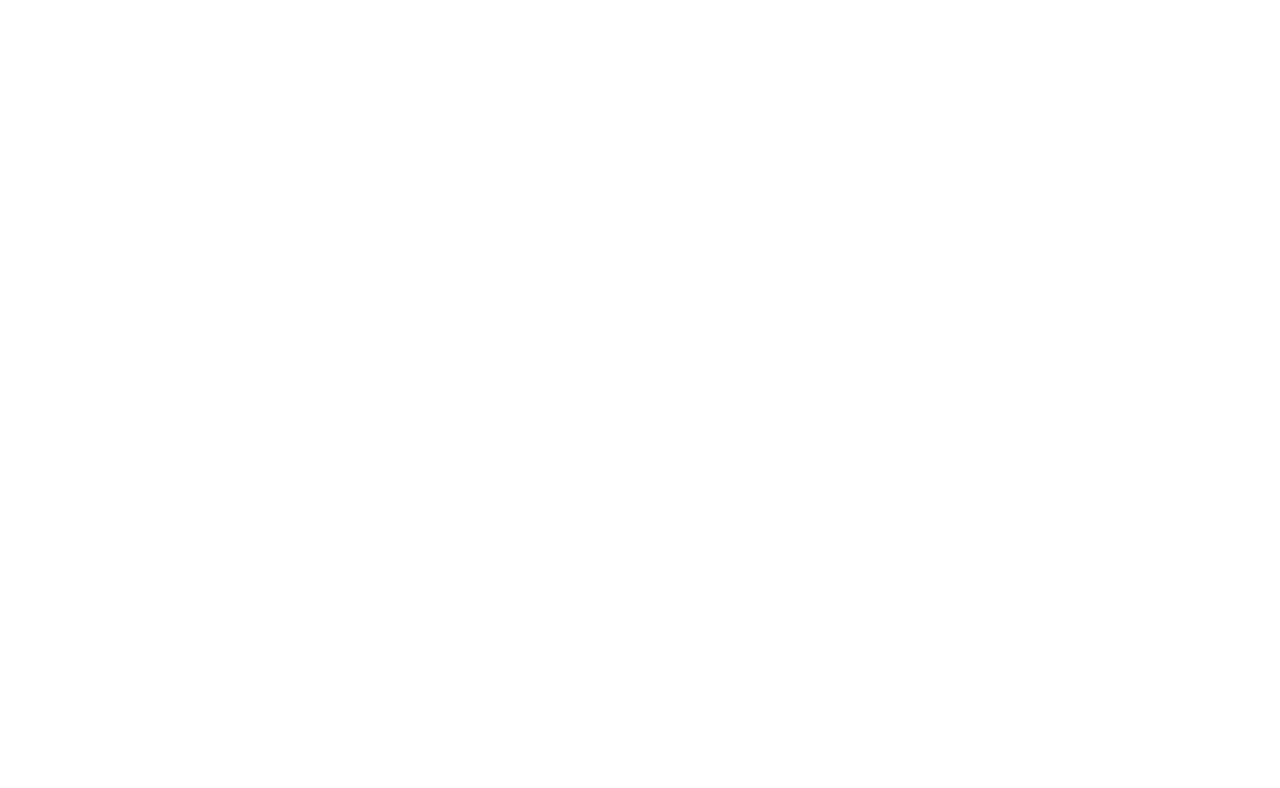
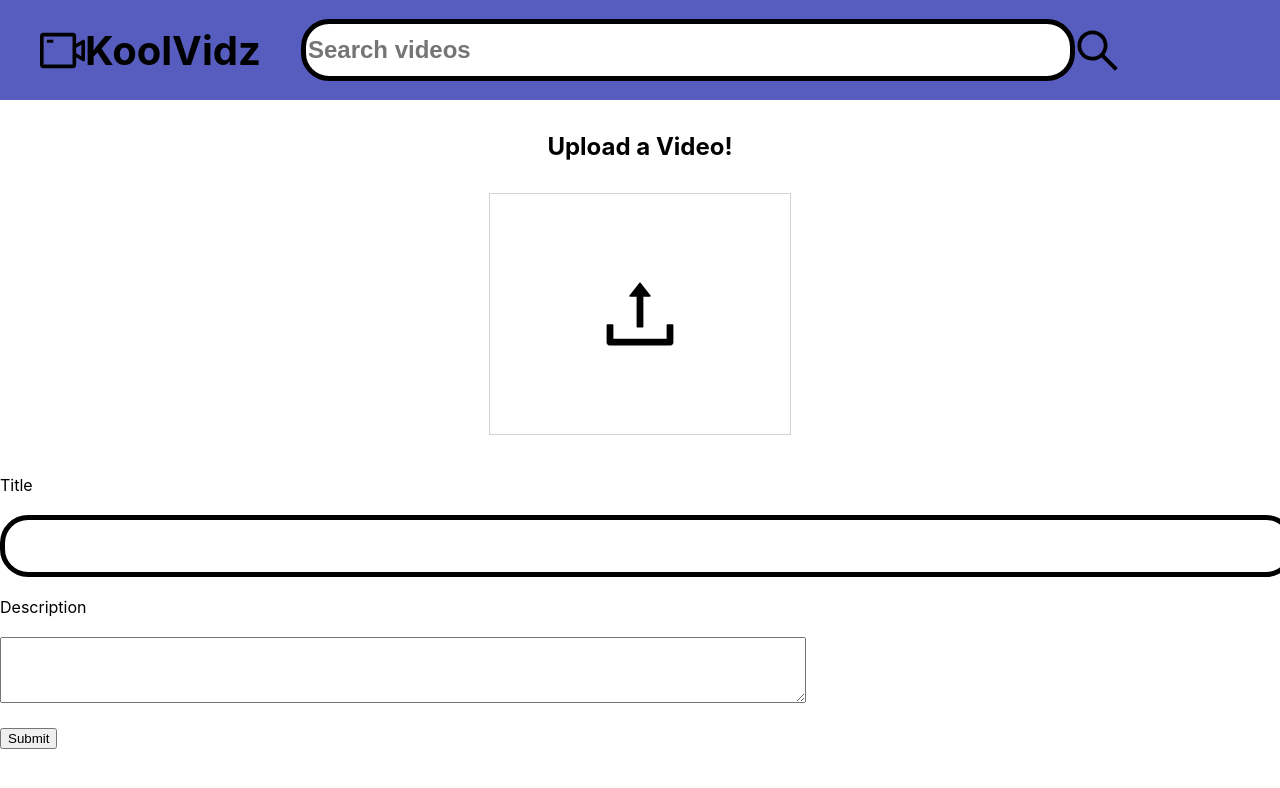
Before and after one commit to rileymcnair/KoolVidz, a React (Create React App) app in the folder frontend/: page /videoupload in a window 1280 px wide. Shown: the top 788 px of the page. Built offline with nearby package versions, Linux system fonts and the light colour scheme.

Commit message:
Fixed icon issue, Draft version of videouploadpage

```diff
--- a/frontend/src/App.js
+++ b/frontend/src/App.js
@@ -1,5 +1,6 @@
 import React from 'react';
 import logo from './logo.svg';
+import UploadVideoPage from './VideoUploadPage'
 //import './App.css';
 import {
   Route,
@@ -17,6 +18,8 @@
       </Route>
       <Route path="/player/:id" component={Player}>
       </Route>
+      <Route path="/videoupload" component={UploadVideoPage}>
+      </Route>
       </Switch>
     </Router>
   );
--- a/frontend/src/Header.js
+++ b/frontend/src/Header.js
@@ -2,10 +2,7 @@
 import './Header.css';
 import { Link } from 'react-router-dom';
 
-/* Icons (if these are causing issues you can delete these imports
-    and their invocations in the function below and Riley will try to fix) */
-import VideocamIcon from '@mui/icons-material/Videocam';
-import SearchIcon from '@mui/icons-material/Search';
+import {VideoCameraOutlined, SearchOutlined} from '@ant-design/icons';
 
 
 
@@ -29,13 +26,13 @@
         <div className="header">
             <Link to='/' className='homeLink'>
             <div className="header_logo" >
-                <VideocamIcon className="videocamIcon" />
+                <VideoCameraOutlined style={{fontSize:'45px' }}/>
                 <h1>KoolVidz</h1>
             </div>
             </Link>
             <div className="header_search">
                 <input type="text" placeholder="Search videos" onKeyPress={searchBoxListener} ></input>
-                <SearchIcon className="searchIcon" onClick={searchIconListener}/>
+                <SearchOutlined style={{fontSize:'45px' }}/>
             </div>
         </div>
     )
--- /dev/null
+++ b/frontend/src/VideoUploadPage.js
@@ -0,0 +1,92 @@
+import React, { useState, useEffect} from 'react'
+import { Typography, Button, Form, message, Input } from 'antd';
+import {UploadOutlined} from '@ant-design/icons';
+import Dropzone from 'react-dropzone';
+import axios from 'axios';
+import Header from "./Header.js";
+
+const { Title } = Typography;
+const { TextArea } = Input;
+
+
+function UploadVideoPage() {
+
+    const [title, setTitle] = useState("");
+    const [Description, setDescription] = useState("");
+
+
+    const handleChangeTitle = ( event ) => {
+        setTitle(event.currentTarget.value)
+    }
+
+    const handleChangeDecsription = (event) => {
+        console.log(event.currentTarget.value)
+
+        setDescription(event.currentTarget.value)
+    }
+
+    const onSubmit = () => {
+
+    }
+
+    const onDrop = (files) => {
+
+    }
+
+    return (
+        <div className="App App-header">
+
+                <Header />
+
+        <div style={{ maxWidth: '700px', margin: '2rem auto' }}>
+
+        <div style={{ textAlign: 'center', marginBottom: '2rem' }}>
+            <Title level={2} > Upload a Video! </Title>
+        </div>
+</div>
+        <Form onSubmit={onSubmit}>
+            <div style={{ display: 'flex', justifyContent: 'center' }}>
+                <Dropzone
+                    multiple={false}
+                    maxSize={800000000}>
+                    {({ getRootProps, getInputProps }) => (
+                        <div style={{ width: '300px', height: '240px', border: '1px solid lightgray', display: 'flex', alignItems: 'center', justifyContent: 'center' }}
+                            {...getRootProps()}
+                        >
+                            <input {...getInputProps()} />
+
+                            <UploadOutlined style={{fontSize:'80px' }} />
+                        </div>
+                    )}
+                </Dropzone>
+
+            </div>
+
+            <br /><br />
+            <label>Title</label>
+            <br /><br />
+            <Input
+                 onChange={handleChangeTitle}
+                 value={title}
+            />
+            <br /><br />
+            <label>Description</label>
+            <br /><br />
+            <TextArea
+                rows={4}
+                style={{width:'800px' }}
+                onChange={handleChangeDecsription}
+                value={Description}
+            />
+            <br /><br />
+
+            <Button type="primary" size="large" onClick={onSubmit}>
+                Submit
+            </Button>
+
+        </Form>
+    </div>
+    )
+}
+
+export default UploadVideoPage
```
